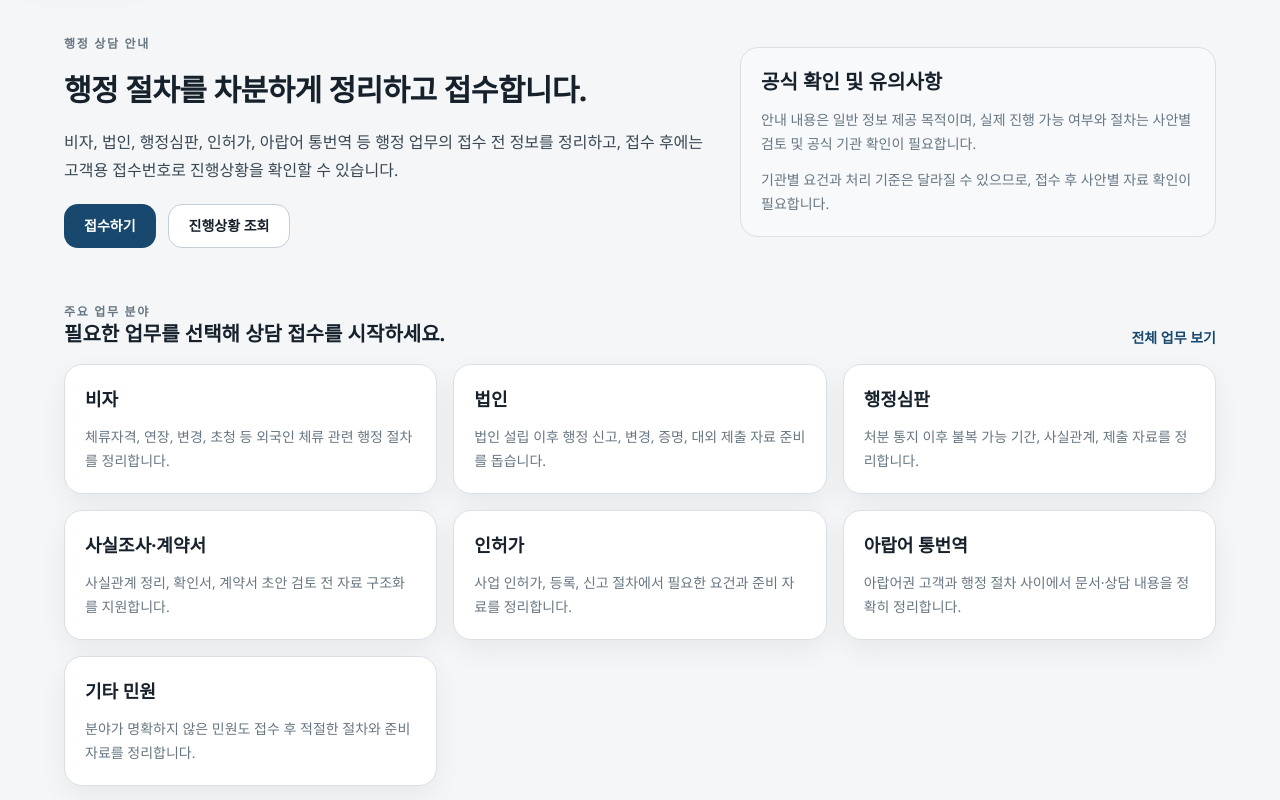
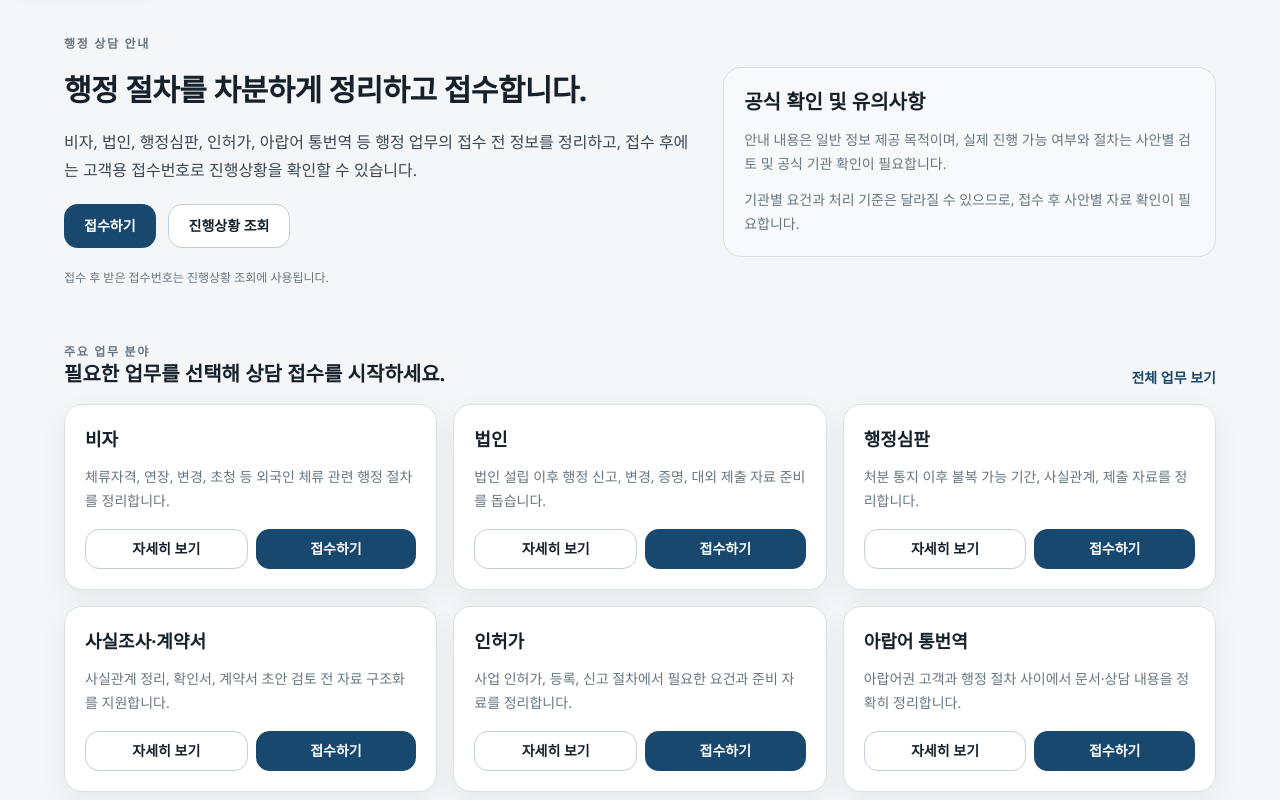
Before and after one commit to sangjin0302-commits/Admin-system-, a Next.js app: page / in a window 1280 px wide. Shown: the top 800 px of the page. Built offline with nearby package versions, Linux system fonts and the light colour scheme.

Commit message:
chore: polish public marketing pages

```diff
--- a/src/app/page.tsx
+++ b/src/app/page.tsx
@@ -4,6 +4,7 @@ import type { Metadata } from "next";
 import { Card } from "@/components/ui/card";
 import {
   buildServiceIntakeHref,
+  buildWebsiteIntakeHref,
   PUBLIC_MARKETING_SAFE_NOTICE,
   PUBLIC_MARKETING_SERVICES
 } from "@/lib/services/public-marketing-pages";
@@ -16,15 +17,13 @@ export const metadata: Metadata = {
     "비자, 법인, 행정심판, 인허가, 아랍어 통번역 등 행정 업무 상담을 접수하고 진행상황을 확인합니다."
 };
 
-const primaryService = PUBLIC_MARKETING_SERVICES[0];
-
 export default function PublicMarketingHomePage() {
-  const intakeHref = primaryService ? buildServiceIntakeHref(primaryService) : "/intake";
+  const intakeHref = buildWebsiteIntakeHref();
 
   return (
-    <main className="mx-auto max-w-6xl space-y-10">
-      <section className="grid gap-8 py-4 lg:grid-cols-[1.15fr_0.85fr] lg:items-center">
-        <div className="space-y-5">
+    <main className="mx-auto max-w-6xl space-y-8 sm:space-y-10">
+      <section className="grid gap-5 py-2 sm:gap-8 sm:py-4 lg:grid-cols-[1.12fr_0.88fr] lg:items-center">
+        <div className="space-y-4 sm:space-y-5">
           <p className="ui-kicker">행정 상담 안내</p>
           <h1 className="ui-page-title">행정 절차를 차분하게 정리하고 접수합니다.</h1>
           <p className="max-w-2xl text-base leading-7 text-text">
@@ -45,6 +44,9 @@ export default function PublicMarketingHomePage() {
               진행상황 조회
             </Link>
           </div>
+          <p className="text-xs leading-5 text-text-muted">
+            접수 후 받은 접수번호는 진행상황 조회에 사용됩니다.
+          </p>
         </div>
         <Card muted className="p-5">
           <h2 className="ui-section-title">공식 확인 및 유의사항</h2>
@@ -69,17 +71,31 @@ export default function PublicMarketingHomePage() {
         </div>
         <div className="grid gap-4 md:grid-cols-2 xl:grid-cols-3">
           {PUBLIC_MARKETING_SERVICES.map((service) => (
-            <Link key={service.slug} href={`/services/${service.slug}`} className="block">
-              <Card className="h-full p-5 transition hover:border-primary">
+            <Card key={service.slug} className="flex h-full flex-col p-5 transition hover:border-primary">
+              <div className="flex-1">
                 <h3 className="text-lg font-semibold text-text-strong">{service.shortTitle}</h3>
                 <p className="mt-3 text-sm leading-6 text-text-muted">{service.summary}</p>
-              </Card>
-            </Link>
+              </div>
+              <div className="mt-4 flex flex-col gap-2 sm:flex-row">
+                <Link
+                  href={`/services/${service.slug}`}
+                  className="inline-flex h-10 flex-1 items-center justify-center rounded-md border border-line-strong bg-surface px-4 text-sm font-semibold text-text-strong transition hover:bg-surface-muted"
+                >
+                  자세히 보기
+                </Link>
+                <Link
+                  href={buildServiceIntakeHref(service)}
+                  className="inline-flex h-10 flex-1 items-center justify-center rounded-md bg-primary px-4 text-sm font-semibold text-white transition hover:bg-[#143d5d]"
+                >
+                  접수하기
+                </Link>
+              </div>
+            </Card>
           ))}
         </div>
       </section>
 
-      <section className="grid gap-4 md:grid-cols-3">
+      <section className="grid gap-3 md:grid-cols-3">
         {[
           ["접수", "업무 분야와 기본 정보를 정리해 접수합니다."],
           ["검토", "사안별 준비 자료와 확인할 사항을 정리합니다."],
--- a/src/app/services/[slug]/page.tsx
+++ b/src/app/services/[slug]/page.tsx
@@ -40,7 +40,7 @@ export async function generateMetadata({ params }: ServiceDetailPageProps): Prom
 
 function InfoList({ title, items }: { title: string; items: string[] }) {
   return (
-    <Card className="p-5">
+    <Card className="h-full p-5">
       <h2 className="text-lg font-semibold text-text-strong">{title}</h2>
       <ul className="mt-4 space-y-2 text-sm leading-6 text-text-muted">
         {items.map((item) => (
@@ -66,7 +66,7 @@ export default async function ServiceDetailPage({ params }: ServiceDetailPagePro
 
   return (
     <main className="mx-auto max-w-6xl space-y-8">
-      <section className="grid gap-6 lg:grid-cols-[1.15fr_0.85fr] lg:items-start">
+      <section className="grid gap-5 lg:grid-cols-[1.12fr_0.88fr] lg:items-start">
         <div className="space-y-4">
           <p className="ui-kicker">업무 분야 안내</p>
           <h1 className="ui-page-title">{service.title}</h1>
@@ -98,7 +98,7 @@ export default async function ServiceDetailPage({ params }: ServiceDetailPagePro
       </section>
 
       <section className="grid gap-4 md:grid-cols-2">
-        <InfoList title="대상 고객" items={service.audience} />
+        <InfoList title="이런 분에게 필요합니다" items={service.audience} />
         <InfoList title="지원 범위" items={service.scope} />
         <InfoList title="준비하면 좋은 자료" items={service.preparation} />
         <InfoList title="진행 절차" items={service.process} />
--- a/src/app/services/page.tsx
+++ b/src/app/services/page.tsx
@@ -29,7 +29,7 @@ export default function ServicesPage() {
 
       <section className="grid gap-4 md:grid-cols-2 xl:grid-cols-3" aria-label="업무 분야 목록">
         {PUBLIC_MARKETING_SERVICES.map((service) => (
-          <Card key={service.slug} className="flex h-full flex-col p-5">
+          <Card key={service.slug} className="flex h-full flex-col p-5 transition hover:border-primary">
             <div className="flex-1">
               <p className="ui-kicker">{service.practiceArea}</p>
               <h2 className="mt-2 text-xl font-semibold text-text-strong">{service.title}</h2>
@@ -38,13 +38,13 @@ export default function ServicesPage() {
             <div className="mt-5 flex flex-col gap-2 sm:flex-row">
               <Link
                 href={`/services/${service.slug}`}
-                className="inline-flex h-10 items-center justify-center rounded-md border border-line-strong bg-surface px-4 text-sm font-semibold text-text-strong transition hover:bg-surface-muted"
+                className="inline-flex h-10 flex-1 items-center justify-center rounded-md border border-line-strong bg-surface px-4 text-sm font-semibold text-text-strong transition hover:bg-surface-muted"
               >
                 자세히 보기
               </Link>
               <Link
                 href={buildServiceIntakeHref(service)}
-                className="inline-flex h-10 items-center justify-center rounded-md bg-primary px-4 text-sm font-semibold text-white transition hover:bg-[#143d5d]"
+                className="inline-flex h-10 flex-1 items-center justify-center rounded-md bg-primary px-4 text-sm font-semibold text-white transition hover:bg-[#143d5d]"
               >
                 접수하기
               </Link>
--- a/src/lib/services/public-marketing-pages.ts
+++ b/src/lib/services/public-marketing-pages.ts
@@ -126,3 +126,12 @@ export function buildServiceIntakeHref(service: Pick<PublicMarketingService, "pr
 
   return `/intake?${params.toString()}`;
 }
+
+export function buildWebsiteIntakeHref(channel = "homepage") {
+  const params = new URLSearchParams({
+    source: "website",
+    channel
+  });
+
+  return `/intake?${params.toString()}`;
+}
```
Also changed, not shown: 2 other files (tests, documents, lock files or other folders).
